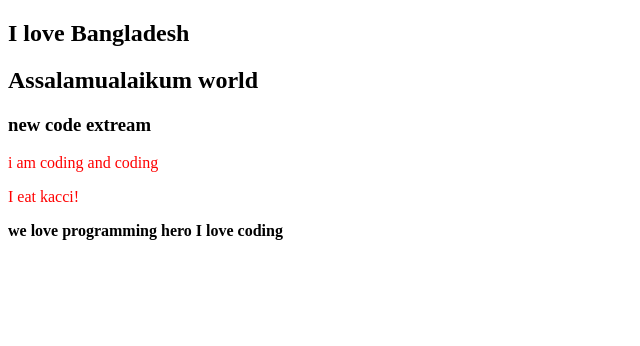
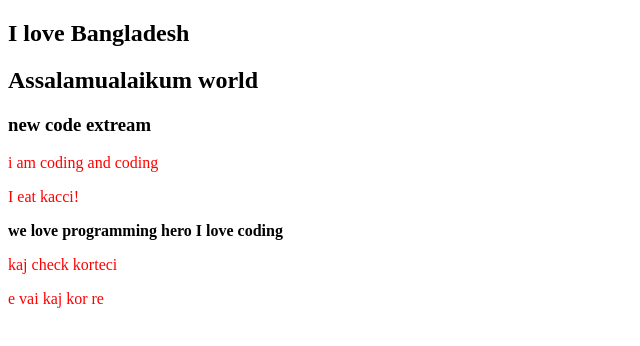
Before and after one commit to MdSalauddinSakib/my-third-repo, a plain HTML site: page index.html in a window 1280 px wide. Shown: the whole page, without its empty margins (0-640 px from the left). Drawn offline with Linux system fonts and the light colour scheme.

Commit message:
kaj kor vai

```diff
--- a/index.html
+++ b/index.html
@@ -15,5 +15,7 @@
     <p>I eat kacci!</p>
     <b>we love programming hero</b>
     <b>I  love coding</b>
+    <p>kaj check korteci</p>
+    <p>e vai kaj kor re</p>
 </body>
 </html>
```
